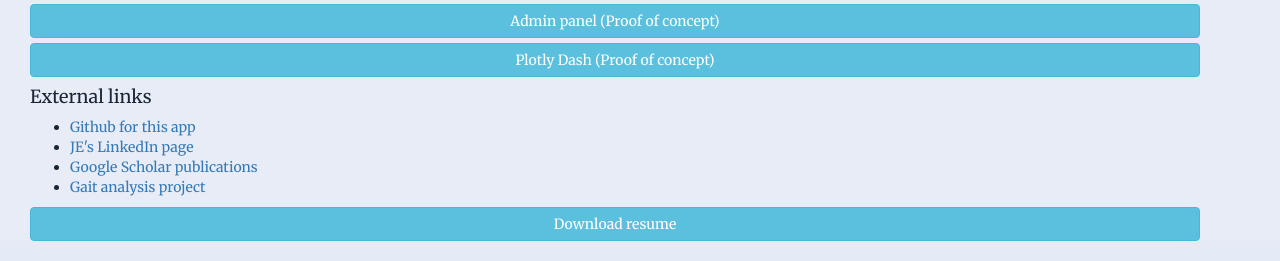
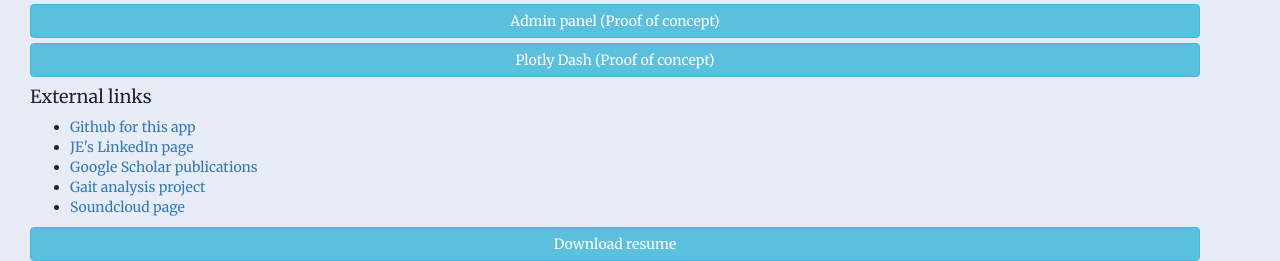
Before and after one commit to jkedmiston/portfolio, a Flask app: page / in a window 1280 px wide. Shown: the part 941-1202 px from the top of the page. Run offline with Flask 3, Linux system fonts and the light colour scheme; parts of the project's set-up code (start-up, migrations or seed data) failed here and were passed over; some libraries are stand-ins or nearby versions.

Commit message:
[add-soundcloud-link] add soundcloud link

```diff
--- a/templates/index.html
+++ b/templates/index.html
@@ -75,6 +75,10 @@ Configuration with web dyno, worker dyno, and beat dyno. The Beat
         <li>
           <a href="http://www.gaitanalyzer.info" target="_blank">Gait analysis project</a>
         </li>
+        <li>
+          <a href="https://soundcloud.com/elbow_rocket" target="_blank">Soundcloud page</a>
+        </li>
+
 </ul>
     <a href="{{url_for('main_bp.download_cv')}}" class="btn btn-info btn-block">Download resume</a>
 
```
